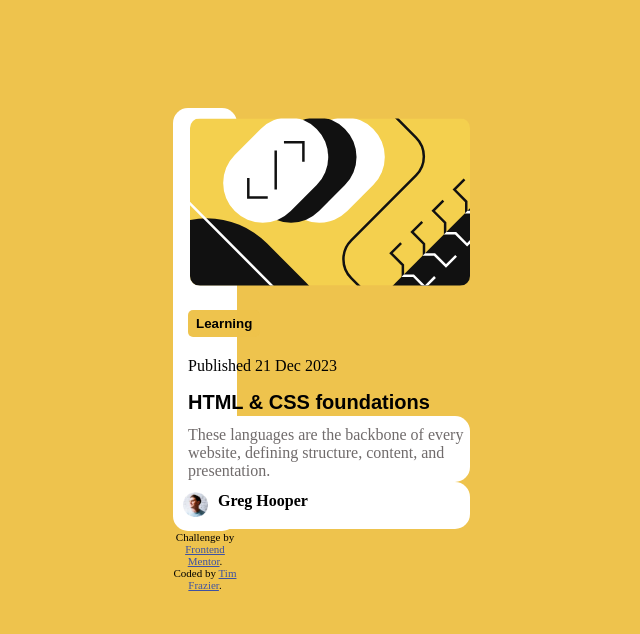
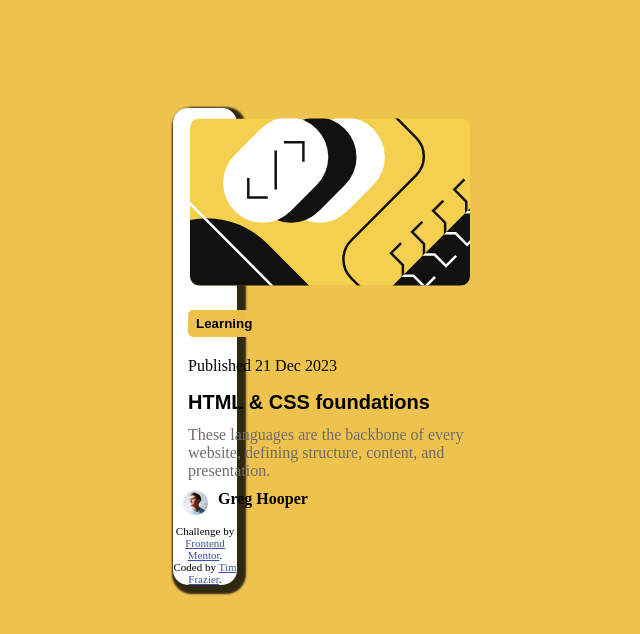
Before and after one commit to Frazierboy81/Blog-preview, a plain HTML site: page index.html in a window 1280 px wide. Shown: the whole page, without its empty margins (435-1075 px from the left). Drawn offline with Linux system fonts and the light colour scheme.

Commit message:
Updated Blog

```diff
--- a/index.html
+++ b/index.html
@@ -15,7 +15,7 @@
   </style>
 </head>
 <body>
-
+<main>
 <section>
   <article>
     <img src="./assets/images/illustration-article.svg" width="280" alt="Animated photo of math signs">
@@ -40,5 +40,6 @@
     Challenge by <a href="https://www.frontendmentor.io?ref=challenge" target="_blank">Frontend Mentor</a>.
     Coded by <a href="#">Tim Frazier</a>.
   </div>
+  </main>
 </body>
 </html>
--- a/style.css
+++ b/style.css
@@ -3,15 +3,16 @@ body {
     padding-right: 600px;
     padding-left: 600px;
     padding-top: 100px;
+}
 
+main {
+    background-color: white;
+    border-radius: 15px;
+    box-shadow: 4px 4px 2px 5px rgba(0, 0, 0, 0.8);
 }
 section {
     display: flex;
-
-    background-color: white;
-    padding-top: 10px ;
-    padding-bottom: 2px;
-    border-radius: 15px;
+    padding-top: 10px;
 }
 
 img {
```
